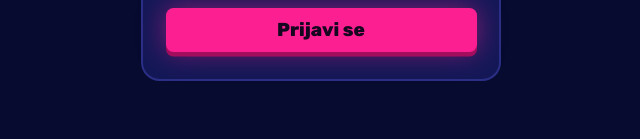
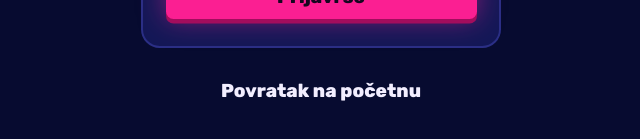
Before and after one commit to MARKO2807/BarelyWrong, a React (Vite) app: page /admin in a window 1280 px wide. Shown: the part 489-628 px from the top of the page, without its empty margins (319-959 px from the left). Built offline with nearby package versions, Linux system fonts and the light colour scheme; no server answers.

Commit message:
Editor: add 'back to home' button on login, notices and header
Co-Authored-By: Claude Opus 5.5 <noreply@anthropic.com>

```diff
--- a/src/i18n/hr.ts
+++ b/src/i18n/hr.ts
@@ -294,6 +294,7 @@ export const hr = {
       importExport: 'Uvoz i izvoz',
       signOut: 'Odjava',
       game: 'Na igru',
+      home: 'Povratak na početnu',
     },
     statuses: {
       review: 'Na pregledu',
--- a/src/screens/editor/EditorApp.tsx
+++ b/src/screens/editor/EditorApp.tsx
@@ -2,7 +2,8 @@ import type { Session, SupabaseClient } from '@supabase/supabase-js'
 import { useEffect, useState, type ReactNode } from 'react'
 import { editorDb, isEditor } from '../../data/editorSession'
 import { t } from '../../i18n'
-import { Button } from '../../ui/Button'
+import { ROUTES } from '../../app/routes'
+import { Button, ButtonLink } from '../../ui/Button'
 import { TextInput } from '../../ui/editor/fields'
 import { useDocumentTitle } from '../../ui/useDocumentTitle'
 import { EditorDataProvider } from './EditorData'
@@ -23,6 +24,9 @@ function Notice({ children }: { children: ReactNode }) {
   return (
     <main className="flex min-h-dvh flex-col items-center justify-center gap-6 bg-bg px-4 text-center text-xl">
       {children}
+      <ButtonLink variant="ghost" size="md" to={ROUTES.home}>
+        {t('editor.nav.home')}
+      </ButtonLink>
     </main>
   )
 }
--- a/src/screens/editor/EditorLayout.tsx
+++ b/src/screens/editor/EditorLayout.tsx
@@ -2,7 +2,7 @@ import type { ReactNode } from 'react'
 import { Link, NavLink, Route, Routes } from 'react-router'
 import { EDITOR_ROUTES, ROUTES } from '../../app/routes'
 import { t } from '../../i18n'
-import { Button } from '../../ui/Button'
+import { Button, ButtonLink } from '../../ui/Button'
 import { Logo } from '../../ui/Logo'
 import { useEditorData } from './EditorData'
 import { ImportExportPage } from './ImportExportPage'
@@ -62,7 +62,10 @@ export function EditorLayout({
             </NavLink>
           ))}
         </nav>
-        <Button variant="ghost" size="sm" onClick={onSignOut} className="max-sm:ml-auto">
+        <ButtonLink variant="ghost" size="sm" to={ROUTES.home} className="max-sm:ml-auto">
+          {t('editor.nav.home')}
+        </ButtonLink>
+        <Button variant="ghost" size="sm" onClick={onSignOut}>
           {t('editor.nav.signOut')}
         </Button>
       </header>
```
